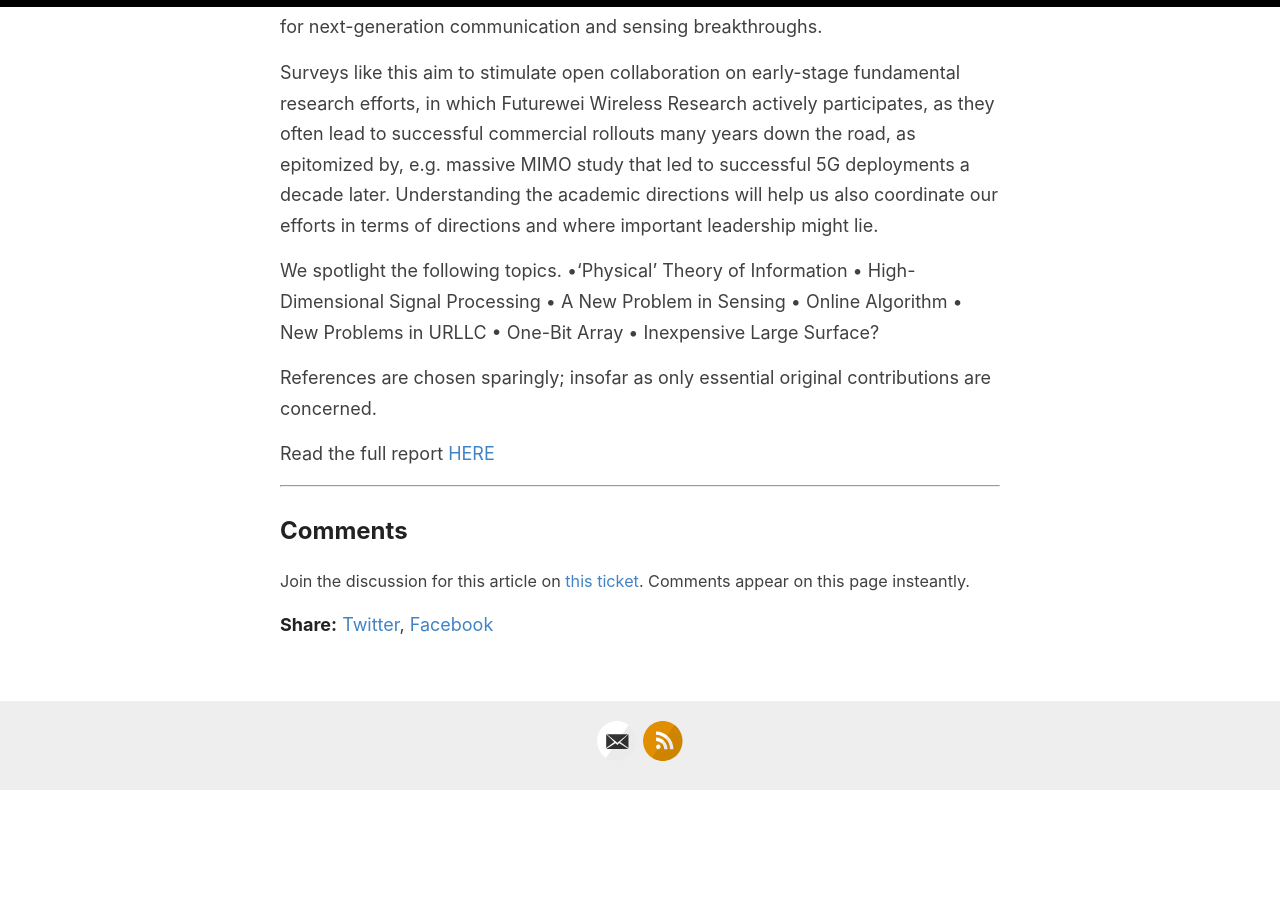
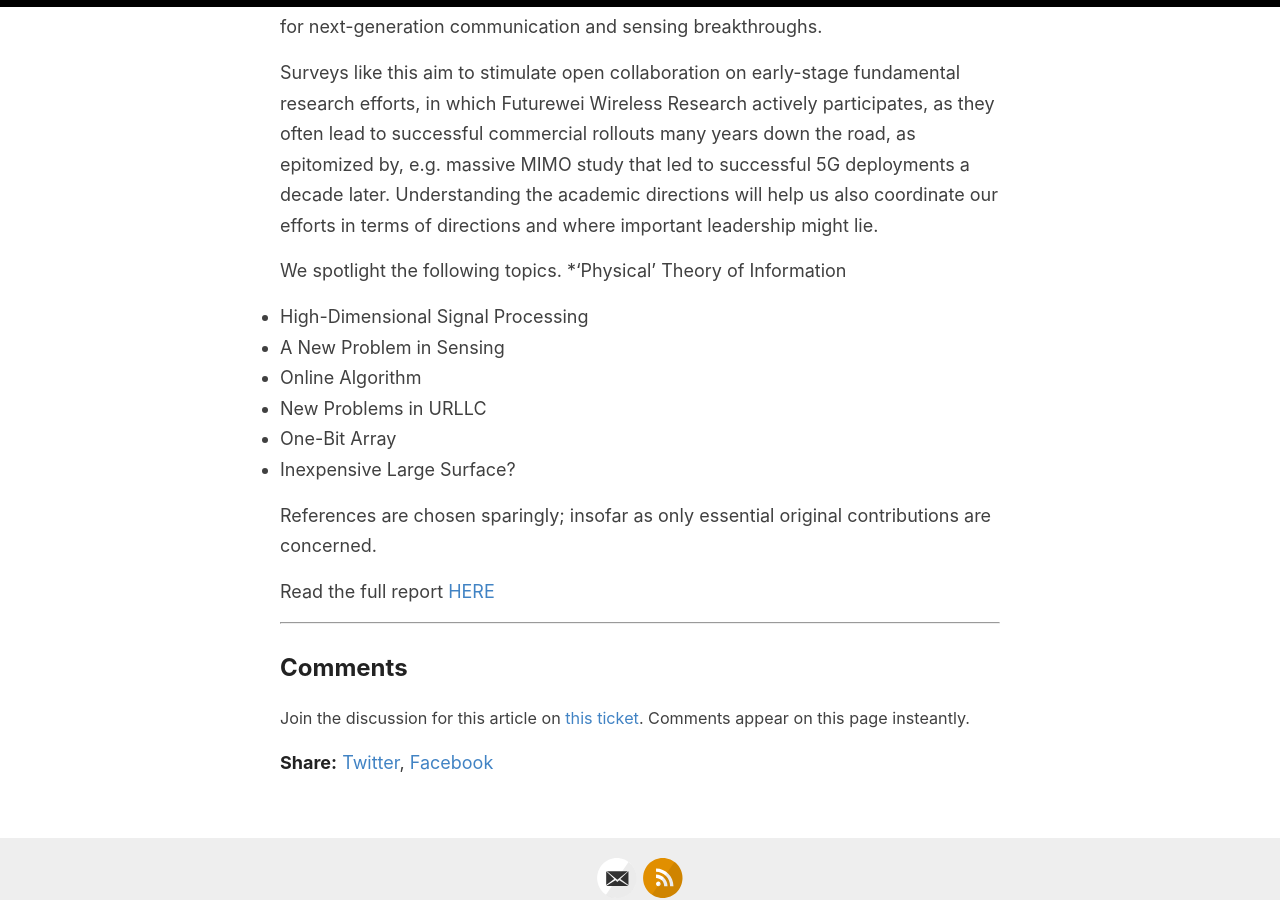
Before and after one commit to futureweiwirelesslab/wreports, a Jekyll site: the page built from _posts/2020-06-17-Ongoing-US-Signal-Processing-6G.md, in a window 1280 px wide and 900 px high, scrolled down 671 px. Built offline with Jekyll 4.4.1, drawn with Linux system fonts in a browser that asks for light colours; before the commit the page ends 1462 px from its top, so only the background shows below that; part of the change alters nothing that is shown.

```diff
--- a/_posts/2020-06-17-Ongoing-US-Signal-Processing-6G.md
+++ b/_posts/2020-06-17-Ongoing-US-Signal-Processing-6G.md
@@ -15,14 +15,14 @@ Rather than duplicating the many survey papers on established trends, we single
 Surveys like this aim to stimulate open collaboration on early-stage fundamental research efforts, in which Futurewei Wireless Research actively participates, as they often lead to successful commercial rollouts many years down the road, as epitomized by, e.g. massive MIMO study that led to successful 5G deployments a decade later.  Understanding the academic directions will help us also coordinate our efforts in terms of directions and where important leadership might lie.
 
 We spotlight the following topics.
-•‘Physical’ Theory of Information
-•	High-Dimensional Signal Processing
-•	A New Problem in Sensing
-•	Online Algorithm
-•	New Problems in URLLC
-•	One-Bit Array
-•	Inexpensive Large Surface?
+*'Physical’ Theory of Information
+* High-Dimensional Signal Processing
+* A New Problem in Sensing
+* Online Algorithm
+* New Problems in URLLC
+* One-Bit Array
+* Inexpensive Large Surface?
 
 References are chosen sparingly; insofar as only essential original contributions are concerned.
 
-Read the full report [HERE](https://github.com/futureweiwirelesslab/wreports/blob/master/attachement/Insight-Report-signal-processing-final.pdf)
+Read the full report [HERE](https://github.com/futureweiwirelesslab/wreports/raw/master/attachement/Insight-Report-signal-processing-final.pdf)
```
